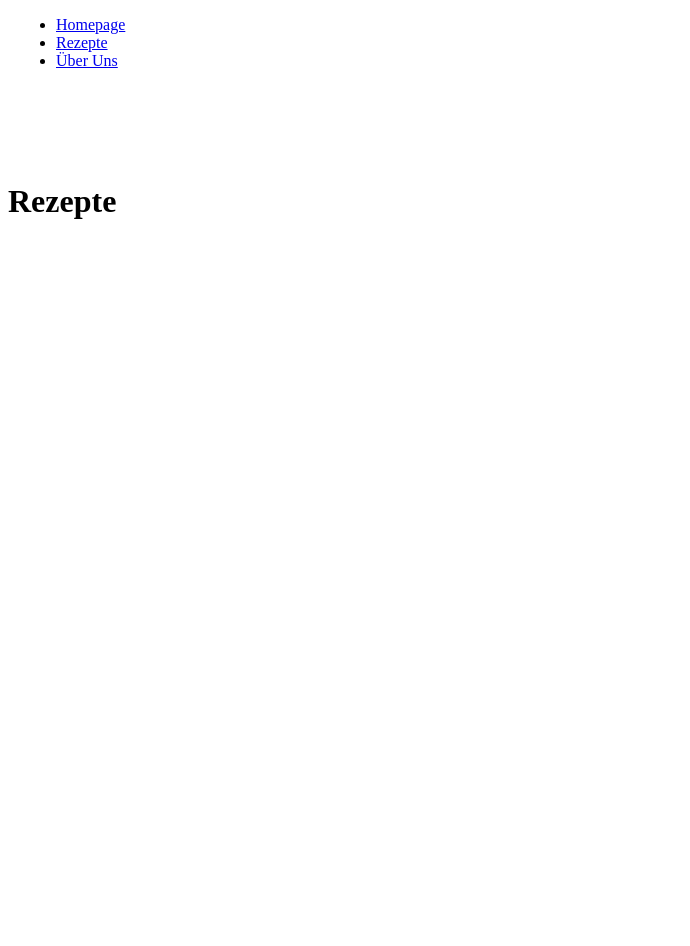
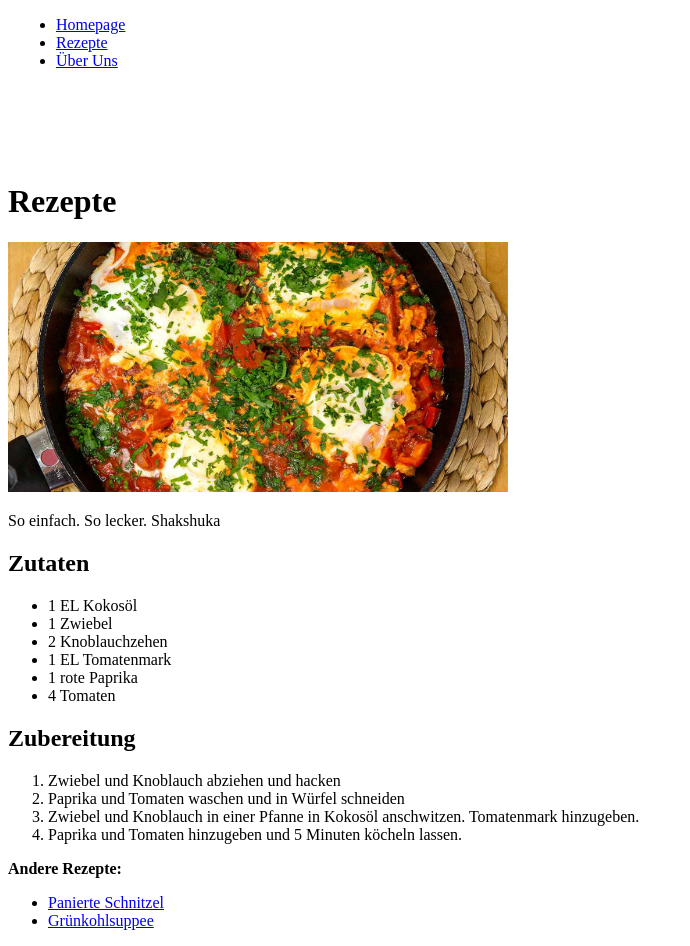
Before and after one commit to Hajealous/Fortgeschrittene-Systementwicklung, a plain HTML site: page rezepte.html in a window 1280 px wide. Shown: the whole page, without its empty margins (0-690 px from the left). Before the commit the page ends 800 px from the top, so only its background shows below. Drawn offline with Linux system fonts and the light colour scheme.

Commit message:
add new functions

```diff
--- a/rezepte.html
+++ b/rezepte.html
@@ -10,5 +10,37 @@
         </nav>
         </head>
         <h1>Rezepte</h1>
+        <img src="shakshuka.jpeg" alt="Rezept" width="500" height="250">
+        <p>So einfach. So lecker. Shakshuka</p>
+
+        <section>
+            <h2>Zutaten</h2>
+            <ul>
+                <li>1 EL Kokosöl</li>
+                <li>1 Zwiebel</li>
+                <li>2 Knoblauchzehen</li>
+                <li>1 EL Tomatenmark</li>
+                <li>1 rote Paprika</li>
+                <li>4 Tomaten</li>
+
+            </ul>
+        </section>
+        <section>
+            <h2>Zubereitung</h2>
+            <ol>
+                <li>Zwiebel und Knoblauch abziehen und hacken</li>
+                <li>Paprika und Tomaten waschen und in Würfel schneiden</li>
+                <li>Zwiebel und Knoblauch in einer Pfanne in Kokosöl anschwitzen. Tomatenmark hinzugeben.</li>
+                <li>Paprika und Tomaten hinzugeben und 5 Minuten köcheln lassen.</li>
+            </ol>
+
+        </section>
+        <p><b>Andere Rezepte:</b></p>
+        <ul>
+            <li><a href="https://www.paleo360.de/rezepte/panierte-schnitzel/">Panierte Schnitzel</a></li>
+            <li><a href="https://www.paleo360.de/rezepte/gruenkohlsuppe/">Grünkohlsuppee</a></li>
+
+        </ul>
+
     </body>
 </html>
```
Also changed, not shown: wochenplaner.html (added, +32 -0 lines), shakshuka.jpeg (added).
